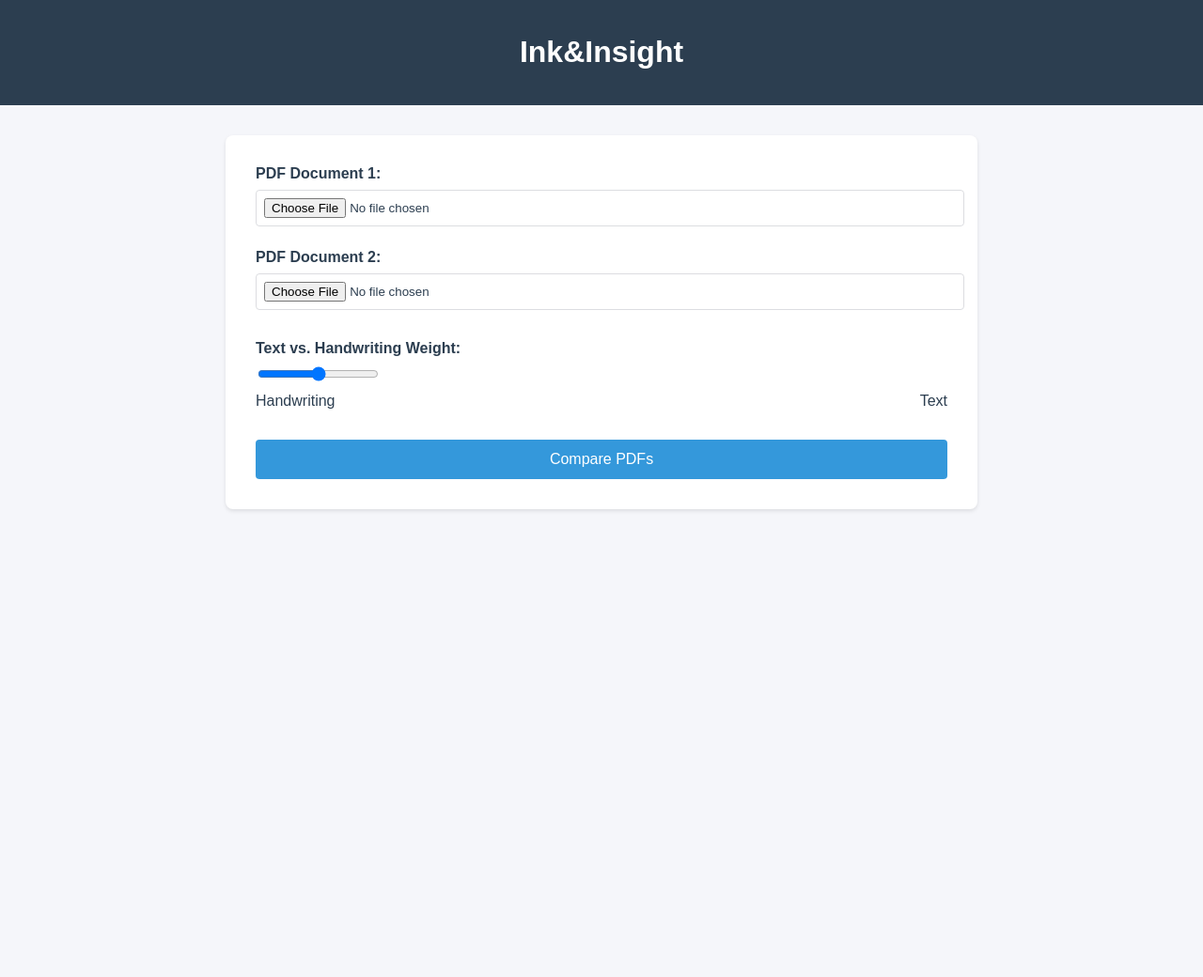
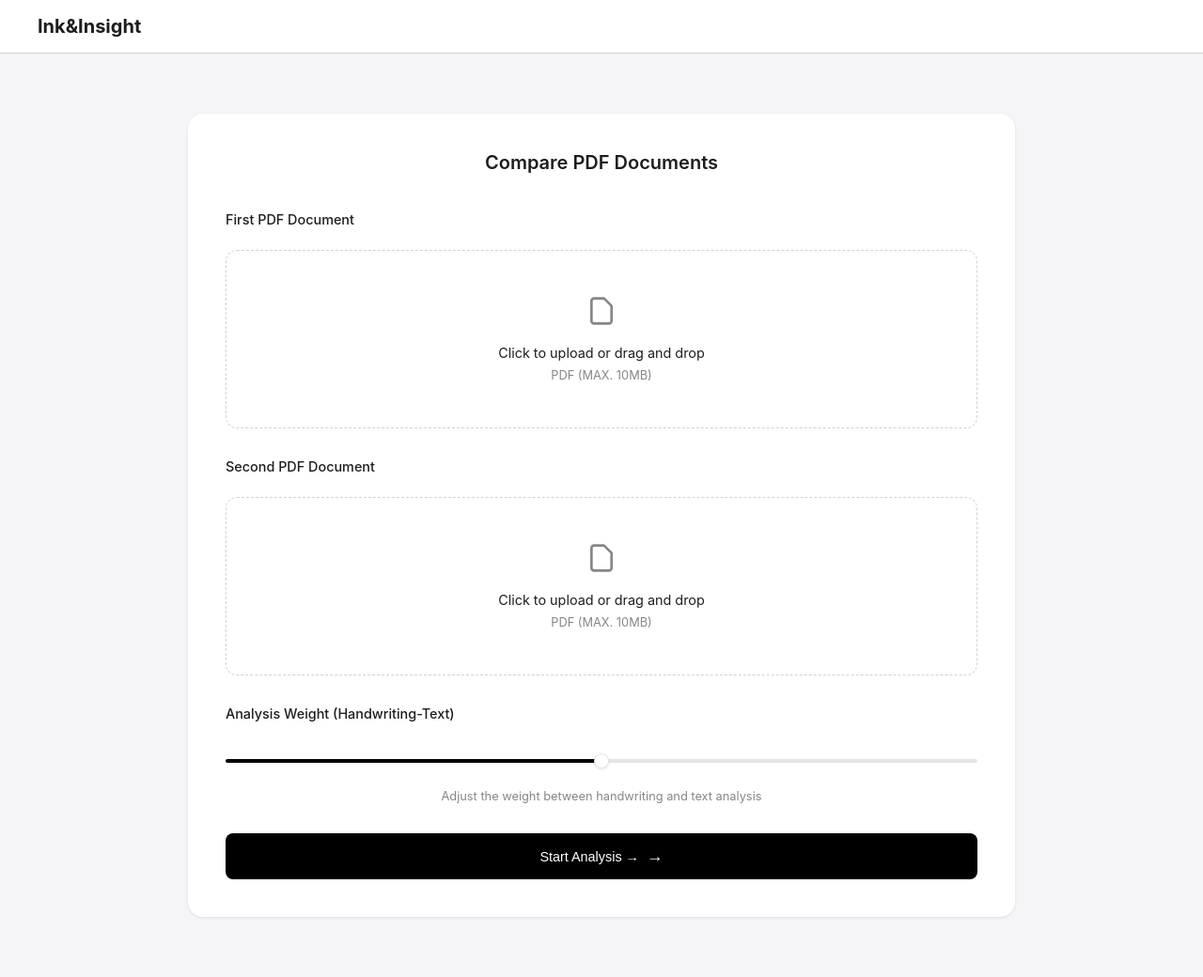
Before and after one commit to plgrzr/ink-and-insight, a Flask app: page / in a window 1280 px wide. Shown: the whole page at 94% size. Before the commit the page ends 544 px from the top, so only its background shows below. Run offline with Flask 2, Linux system fonts and the light colour scheme.

Commit message:
frontend ui improvements

```diff
--- a/app/static/css/style.css
+++ b/app/static/css/style.css
@@ -1,130 +1,165 @@
 :root {
-    --primary-color: #2c3e50;
-    --secondary-color: #3498db;
-    --background-color: #f5f6fa;
-    --text-color: #2c3e50;
-    --border-color: #dcdde1;
+    --background-color: #f5f5f7;
+    --text-color: #1d1d1f;
+    --border-color: #d2d2d7;
+    --accent-color: #000000;
 }
 
 body {
-    font-family: 'Arial', sans-serif;
+    font-family: -apple-system, BlinkMacSystemFont, 'Segoe UI', Roboto, sans-serif;
     margin: 0;
     padding: 0;
     background-color: var(--background-color);
     color: var(--text-color);
 }
 
-header {
-    background-color: var(--primary-color);
-    color: white;
-    padding: 1rem;
-    text-align: center;
+nav {
+    background-color: white;
+    padding: 1rem 2rem;
+    border-bottom: 1px solid var(--border-color);
+}
+
+.nav-content {
+    max-width: 1200px;
+    margin: 0 auto;
+}
+
+nav h1 {
+    margin: 0;
+    font-size: 1.25rem;
+    font-weight: 700;
 }
 
 main {
+    padding: 2rem 1rem;
+}
+
+.container {
     max-width: 800px;
     margin: 2rem auto;
-    padding: 0 1rem;
+    background: white;
+    border-radius: 16px;
+    padding: 2.5rem;
+    box-shadow: 0 1px 3px rgba(0, 0, 0, 0.1);
 }
 
-.upload-container {
-    background-color: white;
-    padding: 2rem;
-    border-radius: 8px;
-    box-shadow: 0 2px 4px rgba(0, 0, 0, 0.1);
+h2 {
+    text-align: center;
+    font-size: 1.25rem;
+    font-weight: 600;
+    margin: 0 0 2.5rem 0;
+    color: var(--text-color);
 }
 
-.file-inputs {
-    display: grid;
-    gap: 1.5rem;
+h3 {
+    font-size: 0.9rem;
+    font-weight: 500;
+    margin: 0 0 1.5rem 0;
+    color: var(--text-color);
+}
+
+.upload-section {
     margin-bottom: 2rem;
 }
 
-.file-input label {
-    display: block;
-    margin-bottom: 0.5rem;
-    font-weight: bold;
+.upload-box {
+    border: 1px dashed var(--border-color);
+    border-radius: 12px;
+    padding: 3rem 2rem;
+    text-align: center;
+    cursor: pointer;
+    transition: all 0.2s ease;
 }
 
-.file-input input[type="file"] {
-    width: 100%;
-    padding: 0.5rem;
-    border: 1px solid var(--border-color);
-    border-radius: 4px;
+.upload-box:hover, .upload-box.drag-over {
+    border-color: var(--accent-color);
+    background-color: rgba(0, 0, 0, 0.02);
 }
 
-.weight-slider {
-    margin-bottom: 2rem;
+.upload-icon {
+    margin-bottom: 1rem;
 }
 
-.weight-slider label {
-    display: block;
-    margin-bottom: 0.5rem;
-    font-weight: bold;
+.upload-icon svg {
+    width: 32px;
+    height: 32px;
 }
 
-.weight-labels {
-    display: flex;
-    justify-content: space-between;
-    margin-top: 0.5rem;
+.upload-text {
+    color: var(--text-color);
+    margin-bottom: 0.5rem;
+    font-size: 0.9rem;
 }
 
-button[type="submit"] {
-    background-color: var(--secondary-color);
-    color: white;
-    padding: 0.75rem 1.5rem;
-    border: none;
-    border-radius: 4px;
-    cursor: pointer;
-    width: 100%;
-    font-size: 1rem;
+.upload-info {
+    color: #86868b;
+    font-size: 0.8rem;
 }
 
-button[type="submit"]:hover {
-    opacity: 0.9;
-}
-
-.results-container {
-    margin-top: 2rem;
-    background-color: white;
-    padding: 2rem;
-    border-radius: 8px;
-    box-shadow: 0 2px 4px rgba(0, 0, 0, 0.1);
-}
-
-.similarity-scores {
-    display: grid;
-    grid-template-columns: repeat(auto-fit, minmax(200px, 1fr));
-    gap: 1.5rem;
+.weight-section {
     margin: 2rem 0;
 }
 
-.score {
-    text-align: center;
+input[type="range"] {
+    width: 100%;
+    height: 4px;
+    background: #e5e5e5;
+    border-radius: 2px;
+    -webkit-appearance: none;
+    margin: 1rem 0;
+    position: relative;
+    transition: background 0.2s ease;
 }
 
-.score-value {
-    font-size: 2rem;
-    font-weight: bold;
-    color: var(--secondary-color);
+input[type="range"]::-webkit-slider-runnable-track {
+    width: 100%;
+    height: 4px;
+    border-radius: 2px;
+    -webkit-appearance: none;
+    background: transparent;
 }
 
-.download-button {
-    display: inline-block;
-    background-color: var(--secondary-color);
-    color: white;
-    padding: 0.75rem 1.5rem;
-    text-decoration: none;
-    border-radius: 4px;
-    text-align: center;
+input[type="range"]::-webkit-slider-thumb {
+    -webkit-appearance: none;
+    width: 16px;
+    height: 16px;
+    background: white;
+    border: 1px solid #e5e5e5;
+    border-radius: 50%;
+    cursor: pointer;
+    margin-top: -6px;
+    box-shadow: 0 1px 3px rgba(0, 0, 0, 0.1);
 }
 
-.download-button:hover {
+.weight-info {
+    margin-top: 0.75rem;
+    text-align: center;
+    color: #86868b;
+    font-size: 0.8rem;
+}
+
+.analyze-btn {
+    width: 100%;
+    padding: 0.875rem;
+    background-color: var(--accent-color);
+    color: white;
+    border: none;
+    border-radius: 8px;
+    font-size: 0.9rem;
+    font-weight: 500;
+    cursor: pointer;
+    transition: opacity 0.2s ease;
+    display: flex;
+    align-items: center;
+    justify-content: center;
+    gap: 0.5rem;
+}
+
+.analyze-btn::after {
+    content: "→";
+    font-size: 1.1rem;
+}
+
+.analyze-btn:hover {
     opacity: 0.9;
 }
-
-footer {
-    text-align: center;
-    padding: 1rem;
-    color: #666;
-}
--- a/app/templates/index.html
+++ b/app/templates/index.html
@@ -7,61 +7,113 @@
     <link rel="stylesheet" href="{{ url_for('static', filename='css/style.css') }}">
 </head>
 <body>
-    <header>
-        <h1>Ink&Insight</h1>
-    </header>
+    <nav>
+        <div class="nav-content">
+            <h1>Ink&Insight</h1>
+        </div>
+    </nav>
 
     <main>
-        <div class="upload-container">
+        <div class="container">
+            <h2>Compare PDF Documents</h2>
+
             <form id="upload-form" enctype="multipart/form-data">
-                <div class="file-inputs">
-                    <div class="file-input">
-                        <label for="file1">PDF Document 1:</label>
-                        <input type="file" id="file1" name="file1" accept=".pdf" required>
+                <div class="upload-section">
+                    <h3>First PDF Document</h3>
+                    <div class="upload-box" onclick="document.getElementById('file1').click()">
+                        <div class="upload-icon">
+                            <svg width="24" height="24" viewBox="0 0 24 24" fill="none" xmlns="http://www.w3.org/2000/svg">
+                                <path d="M14 2H6C5.46957 2 4.96086 2.21071 4.58579 2.58579C4.21071 2.96086 4 3.46957 4 4V20C4 20.5304 4.21071 21.0391 4.58579 21.4142C4.96086 21.7893 5.46957 22 6 22H18C18.5304 22 19.0391 21.7893 19.4142 21.4142C19.7893 21.0391 20 20.5304 20 20V8L14 2Z" stroke="#86868b" stroke-width="2" stroke-linecap="round" stroke-linejoin="round"/>
+                            </svg>
+                        </div>
+                        <div class="upload-text">Click to upload or drag and drop</div>
+                        <div class="upload-info">PDF (MAX. 10MB)</div>
                     </div>
-
-                    <div class="file-input">
-                        <label for="file2">PDF Document 2:</label>
-                        <input type="file" id="file2" name="file2" accept=".pdf" required>
-                    </div>
+                    <input type="file" id="file1" name="file1" accept=".pdf" required style="display: none">
                 </div>
 
-                <div class="weight-slider">
-                    <label for="weight-text">Text vs. Handwriting Weight:</label>
+                <div class="upload-section">
+                    <h3>Second PDF Document</h3>
+                    <div class="upload-box" onclick="document.getElementById('file2').click()">
+                        <div class="upload-icon">
+                            <svg width="24" height="24" viewBox="0 0 24 24" fill="none" xmlns="http://www.w3.org/2000/svg">
+                                <path d="M14 2H6C5.46957 2 4.96086 2.21071 4.58579 2.58579C4.21071 2.96086 4 3.46957 4 4V20C4 20.5304 4.21071 21.0391 4.58579 21.4142C4.96086 21.7893 5.46957 22 6 22H18C18.5304 22 19.0391 21.7893 19.4142 21.4142C19.7893 21.0391 20 20.5304 20 20V8L14 2Z" stroke="#86868b" stroke-width="2" stroke-linecap="round" stroke-linejoin="round"/>
+                            </svg>
+                        </div>
+                        <div class="upload-text">Click to upload or drag and drop</div>
+                        <div class="upload-info">PDF (MAX. 10MB)</div>
+                    </div>
+                    <input type="file" id="file2" name="file2" accept=".pdf" required style="display: none">
+                </div>
+
+                <div class="weight-section">
+                    <h3>Analysis Weight (Handwriting-Text)</h3>
                     <input type="range" id="weight-text" name="weight_text"
                            min="0" max="1" step="0.1" value="0.5">
-                    <div class="weight-labels">
-                        <span>Handwriting</span>
-                        <span>Text</span>
-                    </div>
+                    <div class="weight-info">Adjust the weight between handwriting and text analysis</div>
                 </div>
 
-                <button type="submit">Compare PDFs</button>
+                <button type="submit" class="analyze-btn">Start Analysis →</button>
             </form>
-        </div>
-
-        <div id="results" class="results-container" style="display: none;">
-            <h2>Similarity Analysis Results</h2>
-            <div class="similarity-scores">
-                <div class="score">
-                    <h3>Text Similarity</h3>
-                    <div class="score-value" id="text-similarity"></div>
-                </div>
-                <div class="score">
-                    <h3>Handwriting Similarity</h3>
-                    <div class="score-value" id="handwriting-similarity"></div>
-                </div>
-                <div class="score">
-                    <h3>Overall Similarity Index</h3>
-                    <div class="score-value" id="similarity-index"></div>
-                </div>
-            </div>
-            <div class="report-download">
-                <a id="report-link" href="#" class="download-button">Download Report</a>
-            </div>
         </div>
     </main>
 
     <script src="{{ url_for('static', filename='js/main.js') }}"></script>
+    <script>
+        // Add drag and drop functionality
+        document.querySelectorAll('.upload-box').forEach((box, index) => {
+            box.addEventListener('dragover', (e) => {
+                e.preventDefault();
+                box.classList.add('drag-over');
+            });
+
+            box.addEventListener('dragleave', (e) => {
+                e.preventDefault();
+                box.classList.remove('drag-over');
+            });
+
+            box.addEventListener('drop', (e) => {
+                e.preventDefault();
+                box.classList.remove('drag-over');
+                const fileInput = document.getElementById(`file${index + 1}`);
+                const file = e.dataTransfer.files[0];
+                if (file && file.type === 'application/pdf') {
+                    const dataTransfer = new DataTransfer();
+                    dataTransfer.items.add(file);
+                    fileInput.files = dataTransfer.files;
+                    box.querySelector('.upload-text').textContent = file.name;
+                }
+            });
+        });
+
+        // Handle file input changes
+        document.querySelectorAll('input[type="file"]').forEach(input => {
+            input.addEventListener('change', (e) => {
+                const file = e.target.files[0];
+                if (file) {
+                    const box = e.target.previousElementSibling;
+                    box.querySelector('.upload-text').textContent = file.name;
+                }
+            });
+        });
+
+        // Add slider progress handling
+        const slider = document.getElementById('weight-text');
+
+        function updateSliderProgress(value) {
+            const progress = (value * 100);
+            slider.style.background = `linear-gradient(to right,
+                var(--accent-color) ${progress}%,
+                #e5e5e5 ${progress}%)`;
+        }
+
+        // Initialize slider progress
+        updateSliderProgress(slider.value);
+
+        // Update on slider change
+        slider.addEventListener('input', (e) => {
+            updateSliderProgress(e.target.value);
+        });
+    </script>
 </body>
 </html>
```
